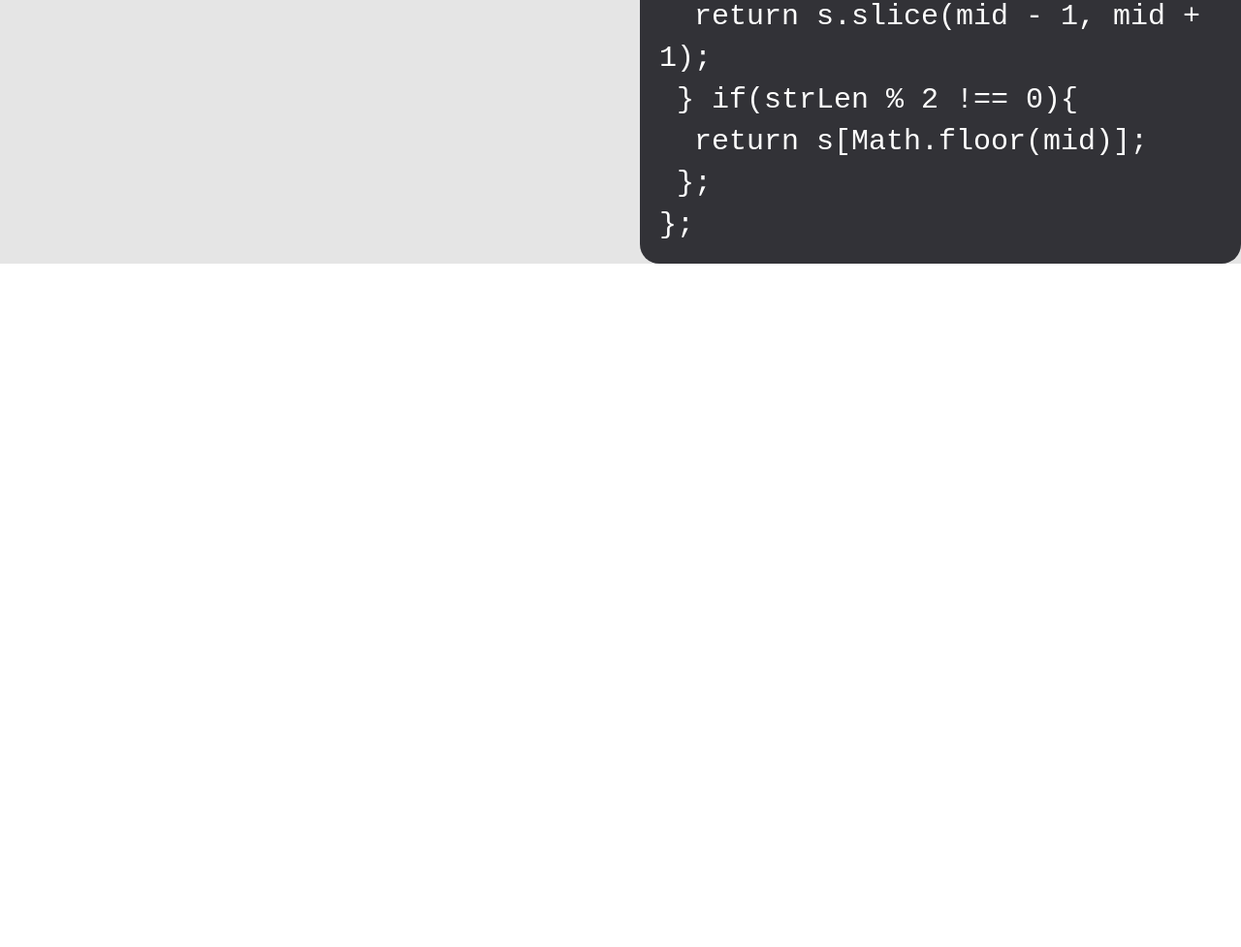
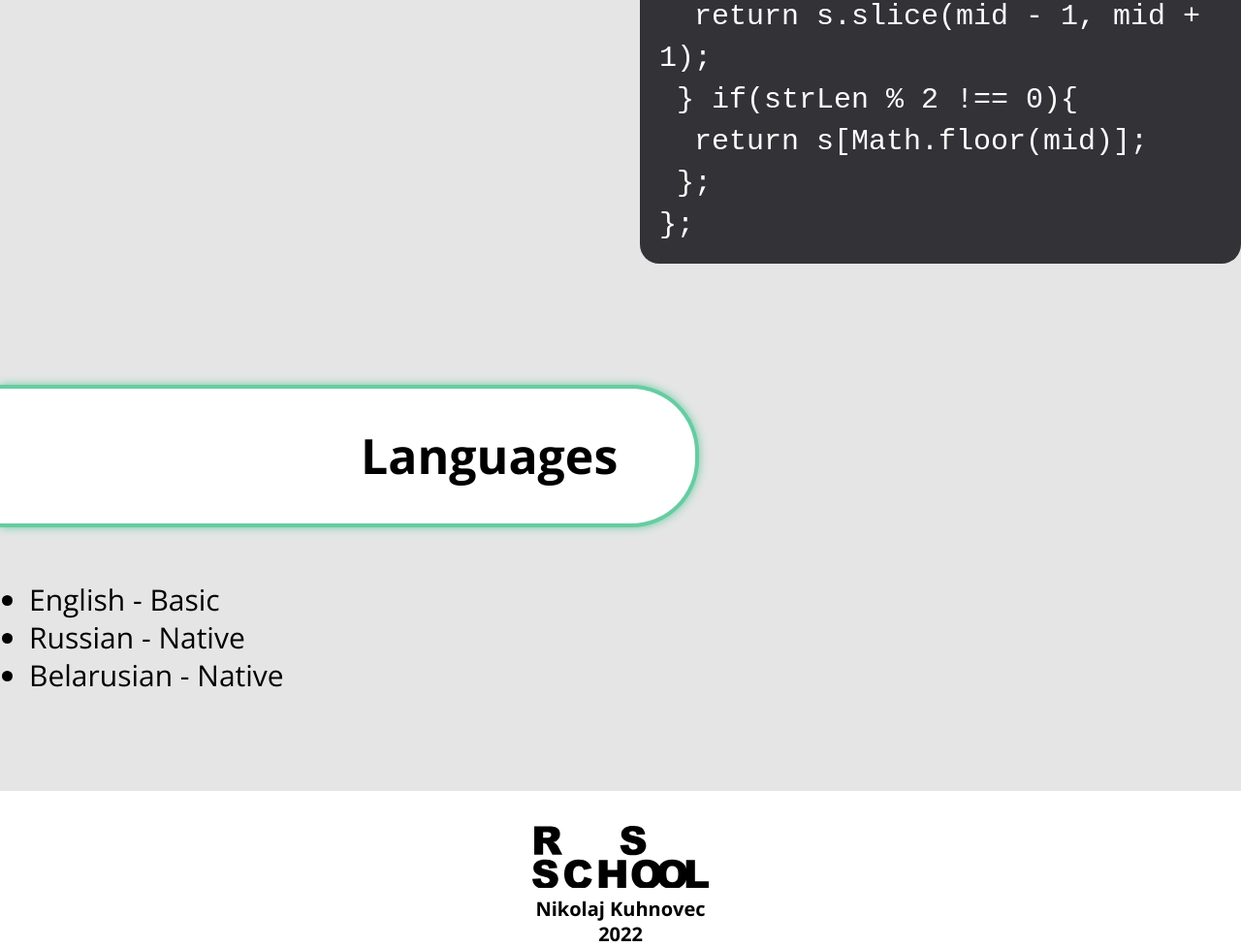
Before and after one commit to NicK-K17/rsschool-cv, a plain HTML site: page index.html in a window 1280 px wide. Shown: the part 3427-4404 px from the top of the page at 97% size. Before the commit the page ends 3699 px from the top, so only its background shows below. Drawn offline with nearby package versions, Linux system fonts and the light colour scheme.

Commit message:
feat: add languages secion and footer

```diff
--- a/index.html
+++ b/index.html
@@ -137,6 +137,25 @@
                 </div>
             </div>
         </section>
+        <section>
+            <div class="languages section">
+                <p class="languages-p" id="languages">Languages</p>
+            </div>
+            <div class="container">
+                <ul class="languages-list">
+                    <li class="languages-item">English - Basic</li>
+                    <li class="languages-item">Russian - Native</li>
+                    <li class="languages-item">Belarusian - Native</li>
+                </ul>
+            </div>
+        </section>
     </main>
+    <footer class="footer">
+        <div class="foter-info">
+            <a href="https://rs.school/js-stage0/" class="rsschool"><img src="/svg/IconRS.svg" alt="rsschool"></a>
+            <p class="footer-p">Nikolaj Kuhnovec</p>
+            <p class="footer-p">2022</p>
+        </div>
+    </footer>
 </body>
 </html>
--- a/style.css
+++ b/style.css
@@ -267,3 +267,44 @@ html {
     color: #fff;
     padding: 20px;
   }
+  .languages {
+    margin-top: 125px;
+    border: 4px solid #66CCA1;
+    background:#fff;
+    max-width: fit-content;
+    border-radius: 0px 70px 70px 0px;
+    padding-left: 372px;
+    border-left: 0;
+    box-shadow: 0 0 10px #66CCA1;
+  }
+  .languages-p {
+    padding: 37px 0;
+    margin-right: 80px;
+  }
+  .languages-list {
+    margin-top: 55px;
+    margin-left: 30px;
+    padding-bottom: 100px;
+    display: flex;
+    flex-direction: column;
+  }
+  .languages-item {
+    list-style: disc;
+    font-size: 30px;
+    line-height: 39px;
+  }
+
+  /******FOOTER*****************************************************************************/
+
+  .foter-info {
+    margin-top: 35px;
+    display: flex;
+    flex-direction: column;
+    align-items: center;
+  }
+  .footer-p {
+    color: black;
+    font-size: 20px;
+    font-weight: 700;
+    line-height: 26px;
+  }
```
